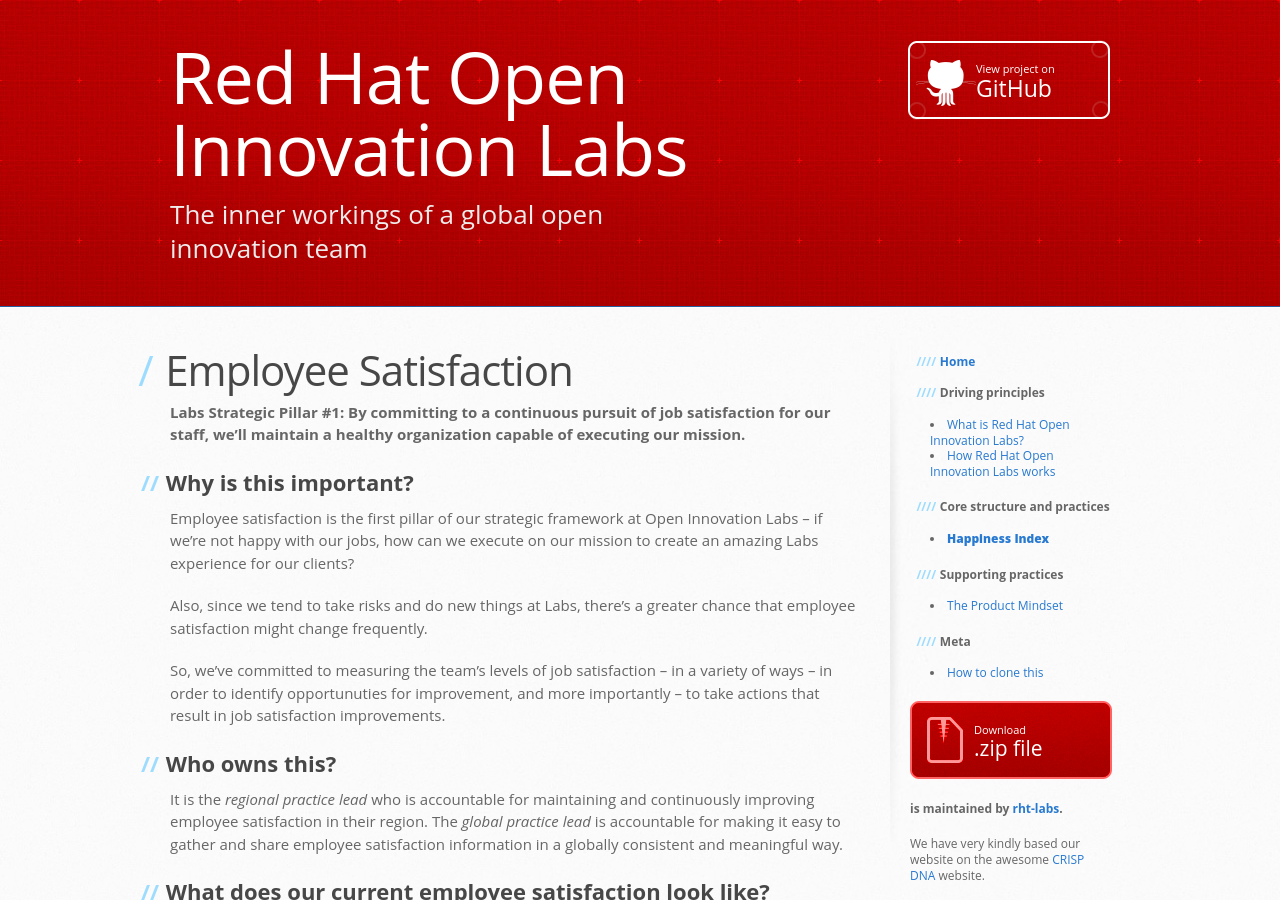
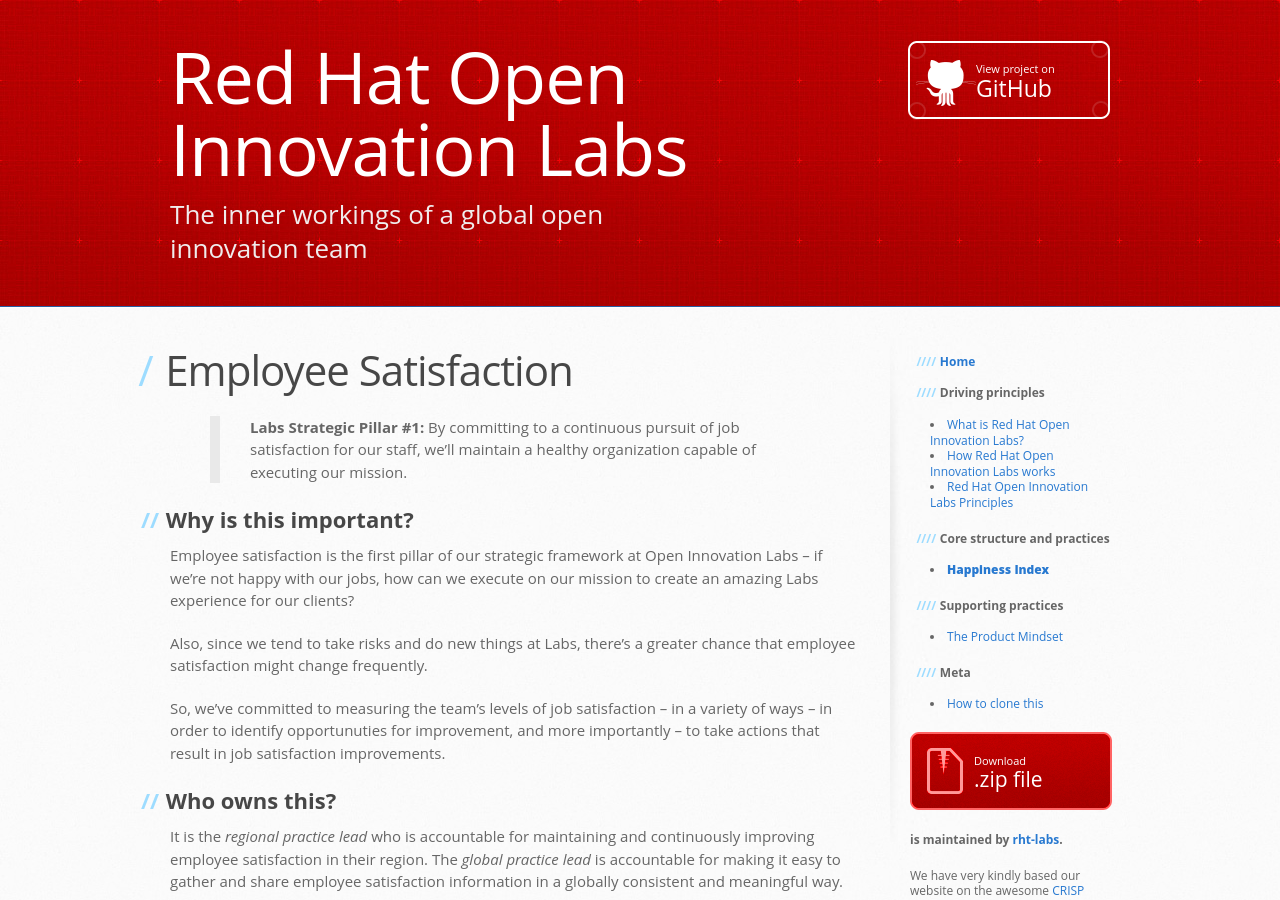
Before and after one commit to rht-labs/rht-labs.github.io, a Jekyll site: the page built from _docs/happiness-index.md, in a window 1280 px wide and 900 px high. Built offline with Jekyll 4.4.1, drawn with Linux system fonts in a browser that asks for light colours.

Commit message:
👠 fixup the navigation 👠 (#20)

```diff
--- a/_data/docs.yml
+++ b/_data/docs.yml
@@ -2,6 +2,7 @@
   docs:
   - what-is-rh-open-innovation-labs.html
   - how-roil-works.html
+  - labs-principles.html
 
 - title: Core structure and practices
   docs:
--- a/_docs/happiness-index.md
+++ b/_docs/happiness-index.md
@@ -1,13 +1,13 @@
 ---
 title: Happiness Index
-prev_section: how-roil-works.html
+prev_section: labs-principles.html
 next_section: product-mindset.html
 ---
 
 Employee Satisfaction
 ===============
 
-**Labs Strategic Pillar #1: By committing to a continuous pursuit of job satisfaction for our staff, we'll maintain a healthy organization capable of executing our mission.**
+> **Labs Strategic Pillar #1:** By committing to a continuous pursuit of job satisfaction for our staff, we'll maintain a healthy organization capable of executing our mission.
 
 Why is this important?
 --------------------------
```
Also changed, not shown: _docs/labs-principles.md (+1 -0 lines).
